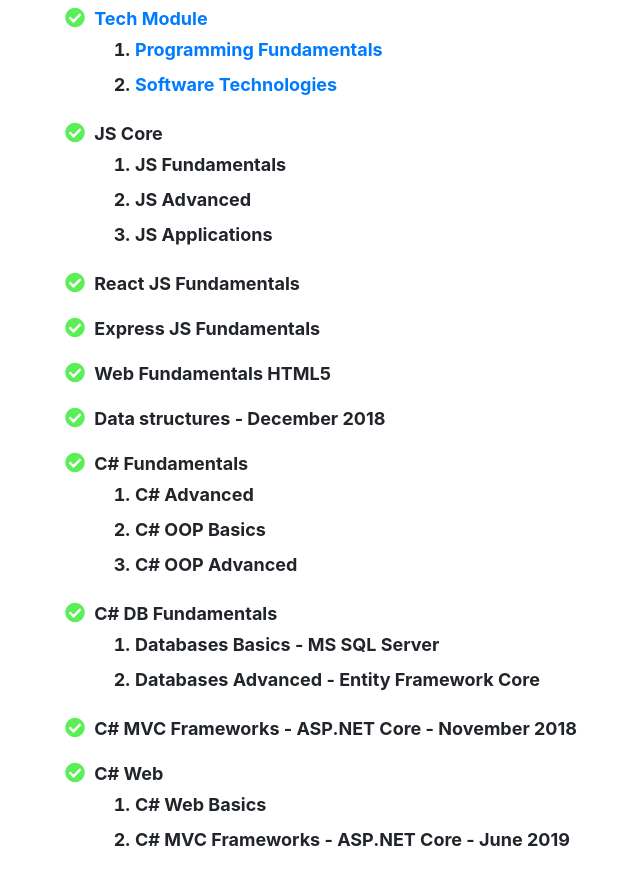
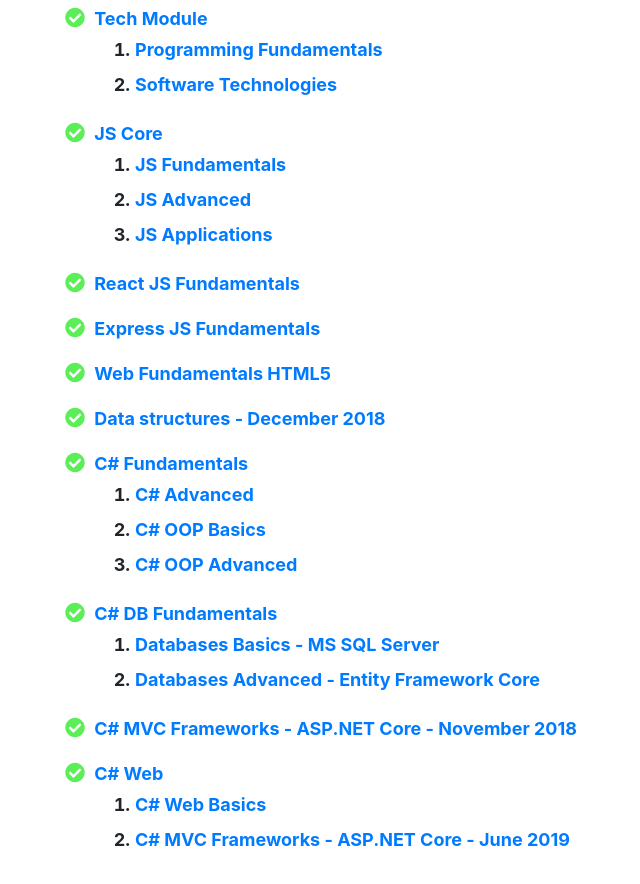
Before and after one commit to NaskoVasilev/CV, a website with bundled scripts: page index.html in a window 1280 px wide. Shown: the part 2632-3516 px from the top of the page, without its empty margins (295-935 px from the left). Built offline with nearby package versions, Linux system fonts and the light colour scheme; a web font is replaced by a local one.

Commit message:
Update index.html
Add links to all courses

```diff
--- a/index.html
+++ b/index.html
@@ -295,56 +295,114 @@
                     </li>
                     <li class="mb-2 module">
                         <i class="far fa-check-circle"></i>
+                         <a href="https://softuni.bg/modules/76/js-advanced" target="blank">
                             JS Core
+                        </a>
                         <ol>
-                            <li>JS Fundamentals</li>
-                            <li>JS Advanced</li>
-                            <li>JS Applications</li>
+                            <li>
+                                <a href="https://softuni.bg/trainings/1968/js-fundamentals-may-2018" target="blank">
+                                    JS Fundamentals
+                                </a>
+                            </li>
+                            <li>
+                                 <a href="https://softuni.bg/trainings/1969/js-advanced-june-2018" target="blank">
+                                    JS Advanced
+                                </a>
+                            </li>
+                            <li>
+                                 <a href="https://softuni.bg/trainings/1970/js-applications-july-2018" target="blank">
+                                    JS Applications
+                                </a>
+                            </li>
                         </ol>
                     </li>
                     <li class="mb-2 module">
                         <i class="far fa-check-circle"></i>
+                         <a href="https://softuni.bg/trainings/2282/reactjs-fundamentals-february-2019" target="blank">
                             React JS Fundamentals
+                        </a>
                     </li>
                     <li class="mb-2 module">
                         <i class="far fa-check-circle"></i>
+                         <a href="https://softuni.bg/trainings/1981/expressjs-fundamentals-may-2018" target="blank">
                             Express JS Fundamentals
+                        </a>
                     </li>
                     <li class="mb-2 module">
                         <i class="far fa-check-circle"></i>
+                         <a href="https://softuni.bg/trainings/1963/web-fundamentals-html-may-2018" target="blank">
                             Web Fundamentals HTML5
+                        </a>
                     </li>
                     <li class="mb-2 module">
                         <i class="far fa-check-circle"></i>
+                         <a href="https://softuni.bg/trainings/1857/data-structures-january-2018" target="blank">
                             Data structures - December 2018
+                        </a>
                     </li>
                     <li class="mb-2 module">
                         <i class="far fa-check-circle"></i>
+                         <a href="https://softuni.bg/modules/58/csharp-advanced" target="blank">
                            C# Fundamentals
+                        </a>
                         <ol>
-                            <li>C# Advanced</li>
-                            <li>C# OOP Basics</li>
-                            <li>C# OOP Advanced</li>
+                            <li>
+                                 <a href="https://softuni.bg/trainings/2092/csharp-advanced-september-2018" target="blank">
+                                    C# Advanced
+                                  </a>
+                            </li>
+                            <li>
+                                <a href="https://softuni.bg/trainings/2084/csharp-oop-basics-october-2018" target="blank">
+                                    C# OOP Basics
+                                </a>
+                            </li>
+                            <li>
+                                 <a href="https://softuni.bg/trainings/2085/csharp-oop-advanced-november-2018" target="blank">
+                                    C# OOP Advanced
+                                </a>
+                            </li>
                         </ol>
                     </li>
                     <li class="mb-2 module">
                         <i class="far fa-check-circle"></i>
+                         <a href="https://softuni.bg/modules/22/csharp-db" target="blank">
                             C# DB Fundamentals
+                        </a>
                         <ol>
-                            <li>Databases Basics - MS SQL Server</li>
-                            <li>Databases Advanced - Entity Framework Core</li>
+                            <li>
+                                 <a href="https://softuni.bg/trainings/2266/databases-basics-ms-sql-server-january-2019/open" target="blank">
+                                    Databases Basics - MS SQL Server
+                                </a>
+                            </li>
+                            <li>
+                                 <a href="https://softuni.bg/trainings/2251/databases-advanced-entity-framework-february-2019/internal" target="blank">
+                                    Databases Advanced - Entity Framework Core
+                                </a>
+                            </li>
                         </ol>
                     </li>
                      <li class="mb-2 module">
                         <i class="far fa-check-circle"></i>
+                         <a href="https://softuni.bg/trainings/2197/csharp-mvc-frameworks-asp-net-core-november-2018/open" target="blank">
                             C# MVC Frameworks - ASP.NET Core - November 2018
+                        </a>
                     </li>
                     <li class="mb-2 module">
                         <i class="far fa-check-circle"></i>
+                         <a href="https://softuni.bg/modules/47/csharp-web" target="blank">
                             C# Web
+                        </a>
                         <ol>
-                            <li>C# Web Basics</li>
-                            <li>C# MVC Frameworks - ASP.NET Core - June 2019</li>
+                            <li>
+                                 <a href="https://softuni.bg/trainings/2355/csharp-web-basics-may-2019/internal" target="blank">
+                                    C# Web Basics
+                                </a>
+                            </li>
+                            <li>
+                                 <a href="https://softuni.bg/trainings/2419/asp-net-core-mvc-june-2019/open" target="blank">
+                                   C# MVC Frameworks - ASP.NET Core - June 2019
+                                </a>
+                            </li>
                         </ol>
                     </li>
                 </ul>
```
Lines whose indentation alone changed are shown as unchanged.
